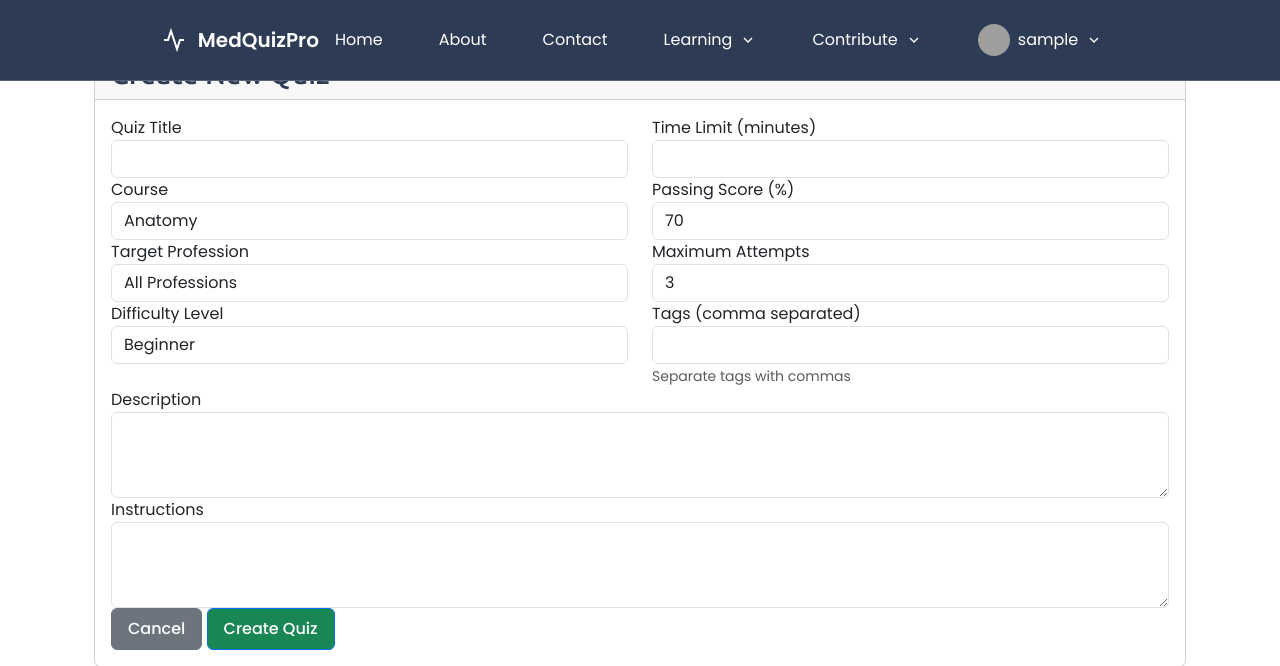
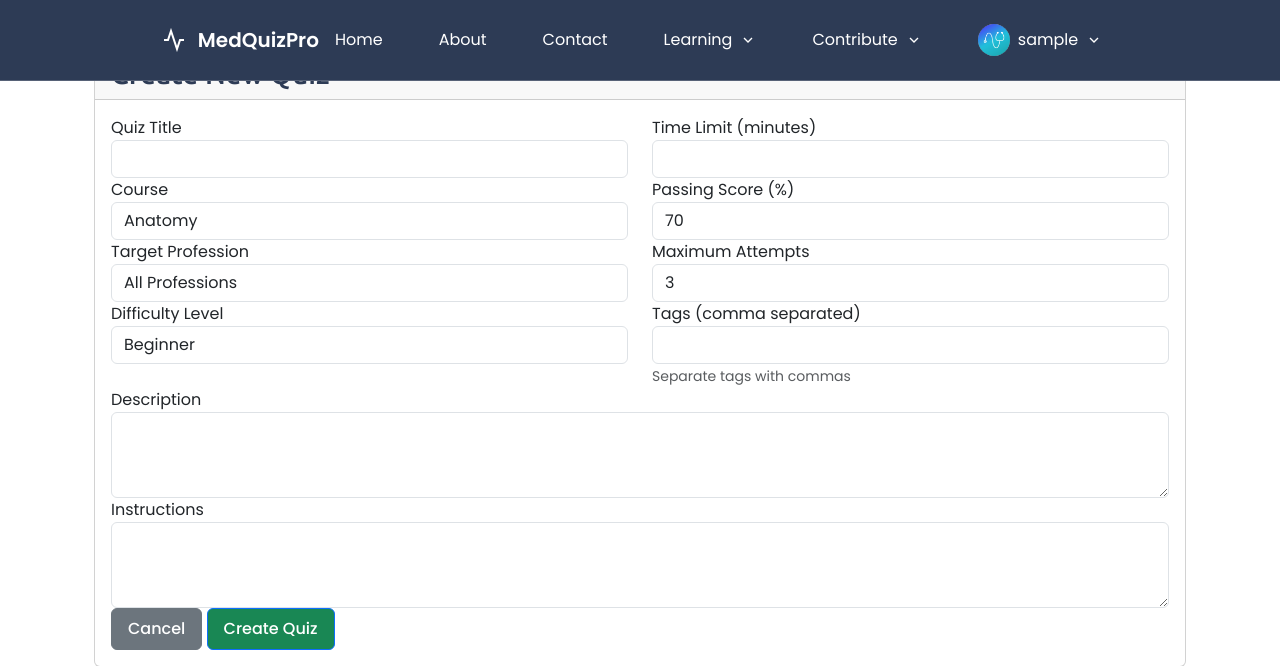
Before and after one commit to martinnyemba/medquizpro, a Flask app: page /admin/quiz/create in a window 1280 px wide. Shown: the top 666 px of the page. Run offline with Flask 3, Linux system fonts and the light colour scheme; a user stored in the database is signed in; tables that the repository leaves empty hold one stand-in row (values such as "Sample post"); some libraries are stand-ins or nearby versions; some web fonts are replaced; grey boxes are pictures that could not be loaded.

Commit message:
Fix: Updated Default Avatar and Favicon for Better SEO

```diff
--- a/app/templates/base.html
+++ b/app/templates/base.html
@@ -18,7 +18,7 @@
     <meta property="og:type" content="website">
     <meta property="og:title" content="MedQuizPro - Interactive Medical Learning Platform">
     <meta property="og:description" content="Enhance your medical knowledge through interactive quizzes and study groups">
-    <meta property="og:image" content="{{ url_for('static', filename='images/og-image.jpg', _external=True) }}">
+    <meta property="og:image" content="{{ url_for('static', filename='images/stethoscope.jpg', _external=True) }}">
     <meta property="og:url" content="{{ request.url }}">
     <meta name="twitter:card" content="summary_large_image">
 
@@ -34,8 +34,8 @@
     <link rel="stylesheet" href="{{ url_for('static', filename='css/style.css') }}">
 
     <!-- Favicon and App Icons -->
-    <link rel="icon" type="image/png" sizes="32x32" href="{{ url_for('static', filename='images/favicon-32x32.png') }}">
-    <link rel="icon" type="image/png" sizes="16x16" href="{{ url_for('static', filename='images/favicon-16x16.png') }}">
+    <link rel="icon" type="image/png" sizes="32x32" href="{{ url_for('static', filename='images/favicon.ico') }}">
+    <link rel="icon" type="image/png" sizes="16x16" href="{{ url_for('static', filename='images/favicon.ico') }}">
     <link rel="apple-touch-icon" sizes="180x180" href="{{ url_for('static', filename='images/apple-touch-icon.png') }}">
     <link rel="manifest" href="{{ url_for('static', filename='site.webmanifest') }}">
 
```
Also changed, not shown: app/static/images/default-avatar.png (added), app/static/images/favicon.ico (added), app/static/images/stethoscope.jpg (added).
